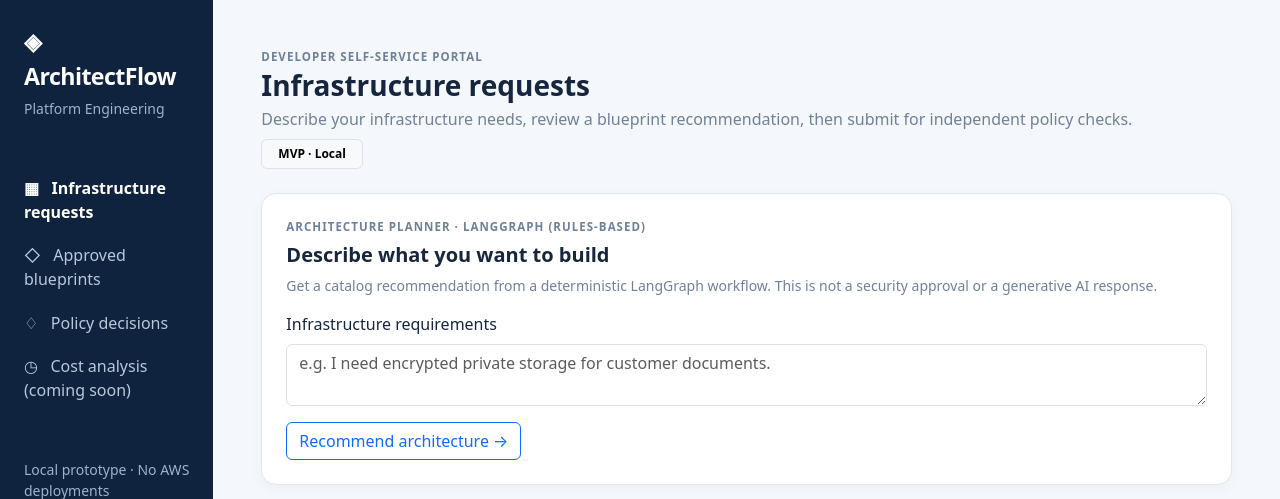
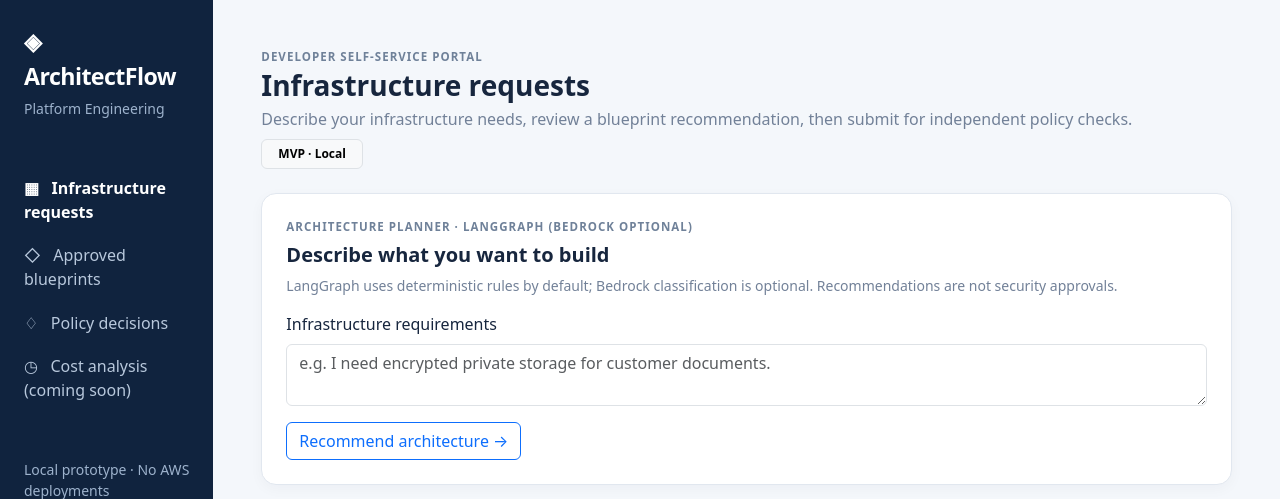
Before and after one commit to hally/architectflow, a Flask app: page / in a window 1280 px wide. Shown: the top 499 px of the page. Run offline with Flask 3, Linux system fonts and the light colour scheme; tables that the repository leaves empty hold one stand-in row (values such as "Sample post").

Commit message:
ui(ai): show planner method and optional Bedrock explanation

```diff
--- a/portal/templates/index.html
+++ b/portal/templates/index.html
@@ -49,9 +49,9 @@
       {% endwith %}
 
       <section class="panel p-4 mb-4" id="architecture-planner">
-        <div class="eyebrow mb-2">Architecture planner · LangGraph (rules-based)</div>
+        <div class="eyebrow mb-2">Architecture planner · LangGraph (Bedrock optional)</div>
         <h2 class="h5 fw-bold mb-2">Describe what you want to build</h2>
-        <p class="small muted">Get a catalog recommendation from a deterministic LangGraph workflow. This is not a security approval or a generative AI response.</p>
+        <p class="small muted">LangGraph uses deterministic rules by default; Bedrock classification is optional. Recommendations are not security approvals.</p>
         <form method="post" action="{{ url_for('recommend_blueprint') }}">
           <label class="form-label" for="requirements">Infrastructure requirements</label>
           <textarea class="form-control mb-3" id="requirements" name="requirements" maxlength="1000" rows="2" required placeholder="e.g. I need encrypted private storage for customer documents.">{{ requirements_text }}</textarea>
@@ -67,6 +67,7 @@
               {% endif %}
             </div>
             <div>{{ recommendation['explanation'] }}</div>
+            <div class="small mt-1"><strong>Method:</strong> {{ recommendation.get("method", "LangGraph / deterministic rules v1") }}</div>
             <div class="small mt-2">{{ recommendation['next_action'] }}</div>
             {% if recommendation['recommended_blueprint'] %}
               <div class="small mt-2">Review the preselected blueprint in the request form below, then submit it separately for OPA checks.</div>
```
